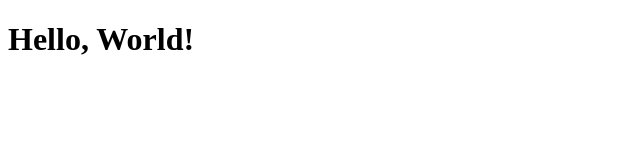
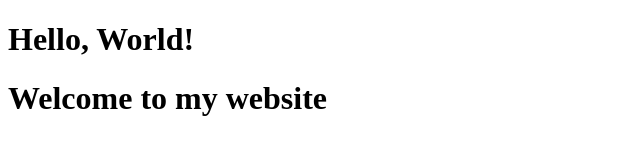
Before and after one commit to mdsajjadhossainsiammshs/myfirstgithub, a plain HTML site: page index.html in a window 1280 px wide. Shown: the whole page, without its empty margins (0-640 px from the left). Drawn offline with Linux system fonts and the light colour scheme.

Commit message:
first commit

```diff
--- a/index.html
+++ b/index.html
@@ -7,6 +7,7 @@
 </head>
 <body>
     <h1>Hello, World!</h1>
-    <h1
+    <h1>Welcome to my website</h1>
+
 </body>
 </html>
```
